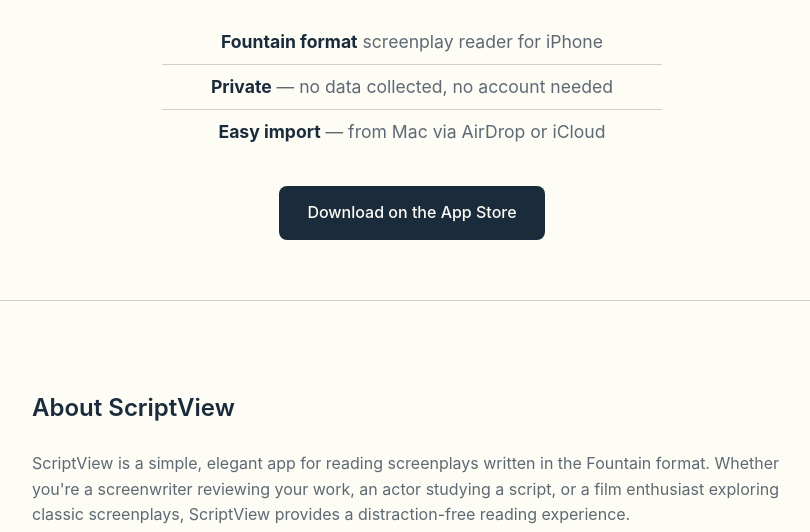
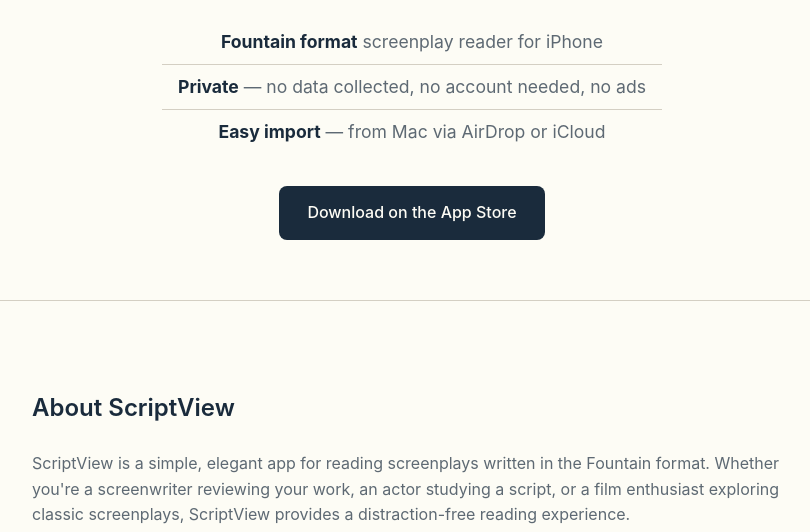
Before and after one commit to scriptview/scriptview.github.io, a plain HTML site: page index.html in a window 1280 px wide. Shown: the part 268-800 px from the top of the page, without its empty margins (228-1038 px from the left). Drawn offline with Linux system fonts and the light colour scheme.

Commit message:
Update tagline to include 'no ads' information

```diff
--- a/index.html
+++ b/index.html
@@ -219,7 +219,7 @@
         <h1>ScriptView</h1>
         <div class="tagline">
             <span class="tagline-item"><strong>Fountain format</strong> screenplay reader for iPhone</span>
-            <span class="tagline-item"><strong>Private</strong> — no data collected, no account needed</span>
+            <span class="tagline-item"><strong>Private</strong> — no data collected, no account needed, no ads</span>
             <span class="tagline-item"><strong>Easy import</strong> — from Mac via AirDrop or iCloud</span>
         </div>
         <a href="https://apps.apple.com/us/app/scriptview/id6758272269" class="app-store-badge">Download on the App Store</a>
```
